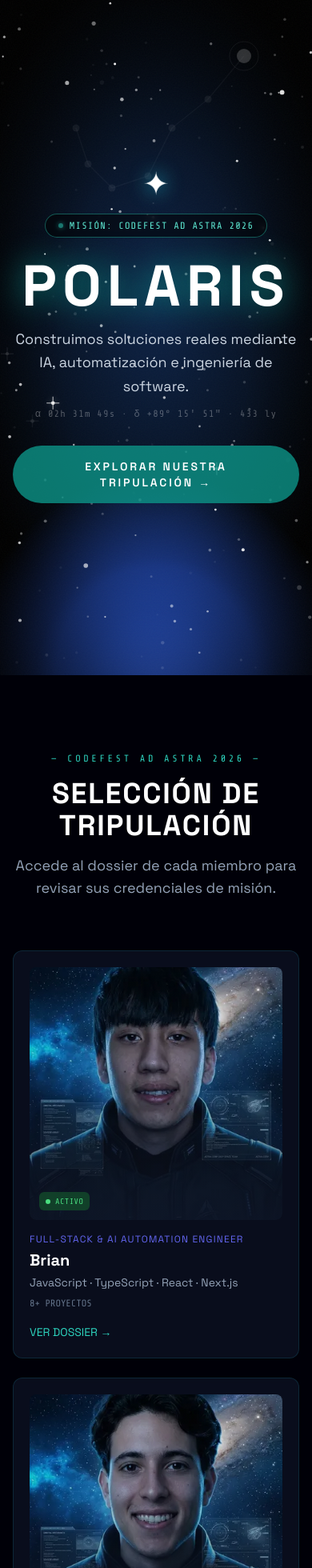
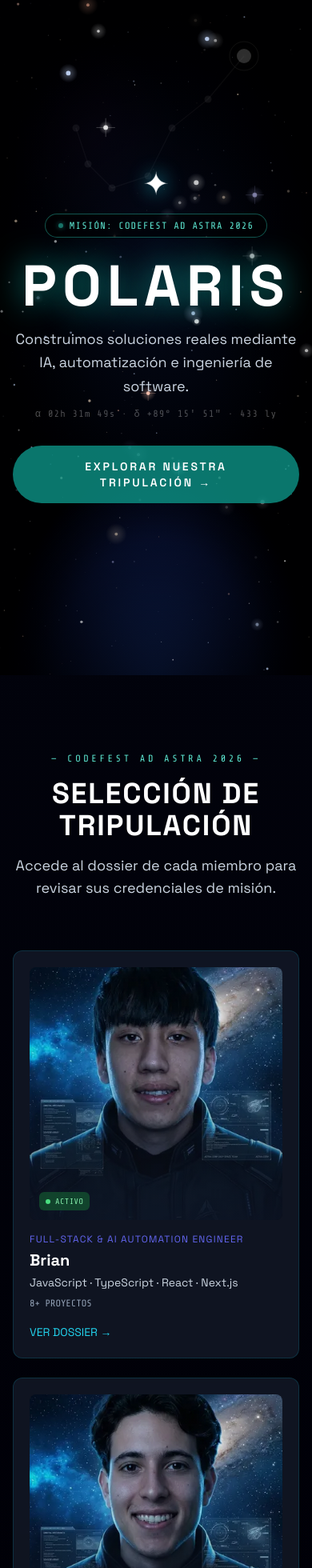
Before and after one commit to SYitan/Codefest, a React (Vite) app: page / in a window 390 px wide. Shown: the top 1960 px of the page at 80% size. Built offline with nearby package versions, Linux system fonts and the light colour scheme.

Commit message:
Mejorar estilos y presentación en componentes: actualizar colores, gradientes y tipografía en CrewCard, CrewSection, DossierSection y SpaceBackground para una mejor experiencia visual.

```diff
--- a/src/components/CrewCard.jsx
+++ b/src/components/CrewCard.jsx
@@ -8,7 +8,7 @@ export default function CrewCard({ member, onSelect }) {
     <div
       ref={ref}
       onClick={() => onSelect(member)}
-      className={`group relative bg-slate-900/60 backdrop-blur-sm rounded-xl border border-cyan-900/40 p-5 cursor-pointer transition-all duration-700 ${
+      className={`group relative bg-slate-800/50 backdrop-blur-sm rounded-xl border border-cyan-700/30 p-5 cursor-pointer transition-all duration-700 ${
         visible ? 'opacity-100 translate-y-0' : 'opacity-0 translate-y-8'
       } hover:border-cyan-400/60 hover:shadow-lg hover:shadow-cyan-500/20`}
     >
@@ -18,8 +18,8 @@ export default function CrewCard({ member, onSelect }) {
           alt={shortName}
           className="absolute inset-0 w-full h-full object-cover"
         />
-        <div className="absolute inset-0 bg-gradient-to-t from-slate-900/80 via-slate-900/20 to-transparent" />
-        <div className="absolute bottom-3 left-3 inline-flex items-center gap-1.5 px-2 py-1 rounded-md bg-green-900/70 backdrop-blur-sm text-green-400 text-[10px] font-mono uppercase tracking-wider">
+        <div className="absolute inset-0 bg-gradient-to-t from-slate-900/70 via-slate-900/10 to-transparent" />
+        <div className="absolute bottom-3 left-3 inline-flex items-center gap-1.5 px-2 py-1 rounded-md bg-green-800/60 backdrop-blur-sm text-green-300 text-[10px] font-mono uppercase tracking-wider">
           <span className="w-1.5 h-1.5 rounded-full bg-green-400" />
           Activo
         </div>
@@ -28,11 +28,11 @@ export default function CrewCard({ member, onSelect }) {
         {rol}
       </p>
       <h3 className="text-xl font-bold text-white mb-1">{shortName}</h3>
-      <p className="text-sm text-slate-400 mb-2">
+      <p className="text-sm text-slate-300 mb-2">
         {tecnologias.slice(0, 4).join(' · ')}
       </p>
-      <p className="text-xs text-slate-500 font-mono mb-4">{experiencia.length}+ PROYECTOS</p>
-      <span className="text-teal-400 text-sm group-hover:underline transition-all">
+      <p className="text-xs text-slate-400 font-mono mb-4">{experiencia.length}+ PROYECTOS</p>
+      <span className="text-cyan-400 text-sm group-hover:underline transition-all">
         VER DOSSIER →
       </span>
     </div>
--- a/src/components/CrewSection.jsx
+++ b/src/components/CrewSection.jsx
@@ -6,21 +6,22 @@ export default function CrewSection({ crew, onSelectMember }) {
   const [gridRef, gridVisible] = useScrollReveal()
 
   return (
-    <section className="min-h-screen py-24 px-4 md:px-8">
-      <div className="max-w-6xl mx-auto">
+    <section className="min-h-screen py-24 px-4 md:px-8 relative">
+      <div className="absolute inset-0 bg-gradient-to-b from-slate-900/10 via-transparent to-slate-900/20 pointer-events-none" />
+      <div className="max-w-6xl mx-auto relative">
         <div
           ref={headerRef}
           className={`text-center mb-16 transition-all duration-700 ${
             headerVisible ? 'opacity-100 translate-y-0' : 'opacity-0 translate-y-8'
           }`}
         >
-          <p className="text-teal-400 text-xs uppercase tracking-[0.3em] font-mono mb-4">
+          <p className="text-teal-300 text-xs uppercase tracking-[0.3em] font-mono mb-4">
             — CODEFEST AD ASTRA 2026 —
           </p>
           <h2 className="text-4xl md:text-5xl font-bold text-white tracking-wider mb-4">
             SELECCIÓN DE TRIPULACIÓN
           </h2>
-          <p className="text-slate-400 text-lg max-w-xl mx-auto">
+          <p className="text-slate-300 text-lg max-w-xl mx-auto">
             Accede al dossier de cada miembro para revisar sus credenciales de misión.
           </p>
         </div>
--- a/src/components/SpaceBackground.jsx
+++ b/src/components/SpaceBackground.jsx
@@ -1,78 +1,69 @@
 import { useRef, useEffect } from 'react'
+
+const STAR_COLORS = [
+  [255, 255, 255], // white
+  [200, 220, 255], // blue-white
+  [255, 230, 200], // warm white
+  [255, 200, 180], // orange
+  [200, 200, 255], // pale blue
+  [255, 180, 150], // red-orange
+]
+
+function pickStarColor() {
+  const r = Math.random()
+  if (r < 0.4) return STAR_COLORS[0]
+  if (r < 0.65) return STAR_COLORS[1]
+  if (r < 0.8) return STAR_COLORS[2]
+  if (r < 0.9) return STAR_COLORS[3]
+  if (r < 0.96) return STAR_COLORS[4]
+  return STAR_COLORS[5]
+}
 
 function generateStars(w, h) {
   const stars = []
-  const count = Math.floor((w * h) / 2000)
+  const denseCount = Math.floor((w * h) / 1200)
 
-  for (let i = 0; i < count; i++) {
+  for (let i = 0; i < denseCount; i++) {
+    const color = pickStarColor()
+    const sizeRand = Math.random()
+    let size, baseOpacity
+    if (sizeRand < 0.6) {
+      size = 0.3 + Math.random() * 0.4
+      baseOpacity = 0.15 + Math.random() * 0.3
+    } else if (sizeRand < 0.85) {
+      size = 0.7 + Math.random() * 0.6
+      baseOpacity = 0.3 + Math.random() * 0.4
+    } else if (sizeRand < 0.96) {
+      size = 1.3 + Math.random() * 0.8
+      baseOpacity = 0.5 + Math.random() * 0.3
+    } else {
+      size = 2.2 + Math.random() * 1.2
+      baseOpacity = 0.7 + Math.random() * 0.3
+    }
     stars.push({
       x: Math.random() * w,
       y: Math.random() * h,
-      size: 1 + Math.random(),
-      baseOpacity: 0.2 + Math.random() * 0.8,
+      size,
+      baseOpacity,
       phase: Math.random() * Math.PI * 2,
-      speed: 0.15 + Math.random() * 0.2,
-      isSparkle: false,
-      isLarge: false,
-    })
-  }
-
-  const largeCount = 8 + Math.floor(Math.random() * 5)
-  for (let i = 0; i < largeCount; i++) {
-    const edge = Math.floor(Math.random() * 4)
-    let x, y
-    switch (edge) {
-      case 0: x = Math.random() * w; y = Math.random() * h * 0.15; break
-      case 1: x = w - Math.random() * 120; y = Math.random() * h; break
-      case 2: x = Math.random() * w; y = h - Math.random() * 120; break
-      case 3: x = Math.random() * 120; y = Math.random() * h; break
-      default: x = Math.random() * w; y = Math.random() * h; break
-    }
-    stars.push({
-      x, y,
-      size: 2 + Math.random(),
-      baseOpacity: 0.6 + Math.random() * 0.4,
-      phase: Math.random() * Math.PI * 2,
-      speed: 0.12 + Math.random() * 0.2,
-      isSparkle: false,
-      isLarge: true,
-    })
-  }
-
-  for (let i = 0; i < 4; i++) {
-    stars.push({
-      x: Math.random() * w,
-      y: Math.random() * h,
-      size: 2 + Math.random() * 0.5,
-      baseOpacity: 0.8 + Math.random() * 0.2,
-      phase: Math.random() * Math.PI * 2,
-      speed: 0.1 + Math.random() * 0.15,
-      isSparkle: true,
-      isLarge: true,
+      speed: 0.08 + Math.random() * 0.25,
+      color,
+      glow: size > 1.8 ? 6 + Math.random() * 8 : 0,
+      spike: size > 2.2 && Math.random() < 0.5,
     })
   }
 
   return stars
 }
 
-function generateRings(w, h) {
-  const rings = []
-  const count = 5
-  const centerX = w / 2
-  const centerY = h + 60
-
-  for (let i = 0; i < count; i++) {
-    const t = (i + 1) / count
-    rings.push({
-      centerX,
-      centerY,
-      radiusX: w * 0.1 + w * 0.35 * t,
-      radiusY: (w * 0.1 + w * 0.35 * t) * 0.28,
-      opacity: 0.04 + t * 0.04,
-    })
-  }
-
-  return rings
+function generateNebulae(w, h) {
+  return [
+    { x: w * 0.2, y: h * 0.15, rx: w * 0.2, ry: h * 0.12, color: [40, 20, 80], opacity: 0.04 },
+    { x: w * 0.75, y: h * 0.3, rx: w * 0.25, ry: h * 0.15, color: [20, 40, 90], opacity: 0.035 },
+    { x: w * 0.5, y: h * 0.7, rx: w * 0.35, ry: h * 0.08, color: [60, 30, 100], opacity: 0.03 },
+    { x: w * 0.1, y: h * 0.6, rx: w * 0.15, ry: h * 0.1, color: [80, 40, 60], opacity: 0.025 },
+    { x: w * 0.85, y: h * 0.75, rx: w * 0.18, ry: h * 0.12, color: [30, 50, 90], opacity: 0.03 },
+  ]
 }
 
 export default function SpaceBackground() {
@@ -83,54 +74,89 @@ export default function SpaceBackground() {
     const ctx = canvas.getContext('2d')
     let animationId
     let stars = []
-    let rings = []
+    let nebulae = []
 
     const resize = () => {
       canvas.width = window.innerWidth
       canvas.height = window.innerHeight
       stars = generateStars(canvas.width, canvas.height)
-      rings = generateRings(canvas.width, canvas.height)
+      nebulae = generateNebulae(canvas.width, canvas.height)
     }
 
     resize()
     window.addEventListener('resize', resize)
 
+    // Pre-render noise texture
+    const noiseCanvas = document.createElement('canvas')
+    noiseCanvas.width = 256
+    noiseCanvas.height = 256
+    const nctx = noiseCanvas.getContext('2d')
+    const imgData = nctx.createImageData(256, 256)
+    for (let i = 0; i < imgData.data.length; i += 4) {
+      const v = Math.random() * 60
+      imgData.data[i] = v
+      imgData.data[i + 1] = v
+      imgData.data[i + 2] = v
+      imgData.data[i + 3] = 15 + Math.random() * 20
+    }
+    nctx.putImageData(imgData, 0, 0)
+
     const animate = (time) => {
       ctx.clearRect(0, 0, canvas.width, canvas.height)
 
-      for (const r of rings) {
-        ctx.strokeStyle = `rgba(180, 200, 255, ${r.opacity})`
-        ctx.lineWidth = 1
+      // Nebulae
+      for (const n of nebulae) {
+        const grad = ctx.createRadialGradient(n.x, n.y, 0, n.x, n.y, n.rx)
+        grad.addColorStop(0, `rgba(${n.color[0]},${n.color[1]},${n.color[2]},${n.opacity * 0.6})`)
+        grad.addColorStop(0.5, `rgba(${n.color[0]},${n.color[1]},${n.color[2]},${n.opacity * 0.2})`)
+        grad.addColorStop(1, `rgba(${n.color[0]},${n.color[1]},${n.color[2]},0)`)
+        ctx.fillStyle = grad
         ctx.beginPath()
-        ctx.ellipse(r.centerX, r.centerY, r.radiusX, r.radiusY, 0, Math.PI, 0, true)
-        ctx.stroke()
+        ctx.ellipse(n.x, n.y, n.rx, n.ry, 0, 0, Math.PI * 2)
+        ctx.fill()
       }
 
+      // Stars
       for (const s of stars) {
         const twinkle = Math.sin(time * 0.001 * s.speed * Math.PI * 2 + s.phase)
-        const opacity = Math.max(0.05, s.baseOpacity * (0.5 + 0.5 * twinkle))
+        const opacity = Math.max(0.01, s.baseOpacity * (0.1 + 0.9 * Math.abs(twinkle)))
+        const [r, g, b] = s.color
 
-        ctx.fillStyle = `rgba(255, 255, 255, ${opacity})`
+        // Glow for larger stars
+        if (s.glow > 0) {
+          const glow = ctx.createRadialGradient(s.x, s.y, 0, s.x, s.y, s.glow)
+          glow.addColorStop(0, `rgba(${r},${g},${b},${opacity * 0.4})`)
+          glow.addColorStop(1, `rgba(${r},${g},${b},0)`)
+          ctx.fillStyle = glow
+          ctx.beginPath()
+          ctx.arc(s.x, s.y, s.glow, 0, Math.PI * 2)
+          ctx.fill()
+        }
+
+        ctx.fillStyle = `rgba(${r},${g},${b},${opacity})`
         ctx.beginPath()
         ctx.arc(s.x, s.y, s.size, 0, Math.PI * 2)
         ctx.fill()
 
-        if (s.isSparkle) {
+        // Diffraction spikes on brightest stars
+        if (s.spike && opacity > 0.4) {
           ctx.save()
           ctx.translate(s.x, s.y)
-          ctx.shadowColor = `rgba(255, 255, 255, ${opacity * 0.5})`
-          ctx.shadowBlur = 8
-          ctx.strokeStyle = `rgba(255, 255, 255, ${opacity * 0.6})`
-          ctx.lineWidth = 1.5
+          ctx.strokeStyle = `rgba(${r},${g},${b},${opacity * 0.35})`
+          ctx.lineWidth = 0.8
           ctx.beginPath()
-          ctx.moveTo(-8, 0)
-          ctx.lineTo(8, 0)
-          ctx.moveTo(0, -8)
-          ctx.lineTo(0, 8)
+          ctx.moveTo(-s.size * 4, 0); ctx.lineTo(s.size * 4, 0)
+          ctx.moveTo(0, -s.size * 4); ctx.lineTo(0, s.size * 4)
           ctx.stroke()
           ctx.restore()
         }
       }
+
+      // Noise overlay
+      ctx.save()
+      ctx.globalAlpha = 0.15
+      ctx.drawImage(noiseCanvas, 0, 0, canvas.width, canvas.height)
+      ctx.restore()
 
       animationId = requestAnimationFrame(animate)
     }
@@ -148,22 +174,17 @@ export default function SpaceBackground() {
       <div
         className="absolute inset-0"
         style={{
-          backgroundColor: '#000000',
+          backgroundColor: '#000002',
           backgroundImage: [
-            'radial-gradient(ellipse 100% 90% at 50% 50%, transparent 30%, #000000 90%)',
-            'radial-gradient(ellipse 55% 25% at 50% 100%, rgba(48,96,224,1) 0%, rgba(48,96,224,0.3) 40%, transparent 70%)',
-            'radial-gradient(ellipse 80% 40% at 50% 100%, #2050c8 0%, #1a3a8f 40%, transparent 75%)',
-            'radial-gradient(ellipse 75% 60% at 50% 45%, #0d2347 0%, #061020 50%, transparent 85%)',
+            'radial-gradient(ellipse 100% 80% at 50% 50%, transparent 20%, #000002 85%)',
+            'radial-gradient(ellipse 50% 30% at 50% 100%, rgba(20,50,120,0.6) 0%, rgba(20,50,120,0.15) 50%, transparent 80%)',
+            'radial-gradient(ellipse 60% 40% at 50% 100%, #102050 0%, #081030 50%, transparent 80%)',
+            'radial-gradient(ellipse 70% 50% at 50% 40%, rgba(10,20,50,0.5) 0%, transparent 75%)',
+            'radial-gradient(ellipse 40% 20% at 30% 20%, rgba(60,30,100,0.12) 0%, transparent 70%)',
           ].join(','),
         }}
       />
       <canvas ref={canvasRef} className="absolute inset-0 pointer-events-none" />
-      <svg className="absolute inset-0 w-full h-full pointer-events-none" style={{ opacity: 0.03 }}>
-        <filter id="spaceNoise">
-          <feTurbulence type="fractalNoise" baseFrequency="0.65" numOctaves="3" stitchTiles="stitch" />
-        </filter>
-        <rect width="100%" height="100%" filter="url(#spaceNoise)" />
-      </svg>
     </div>
   )
 }
```
Also changed, not shown: src/components/DossierSection.jsx (+6 -5 lines).
